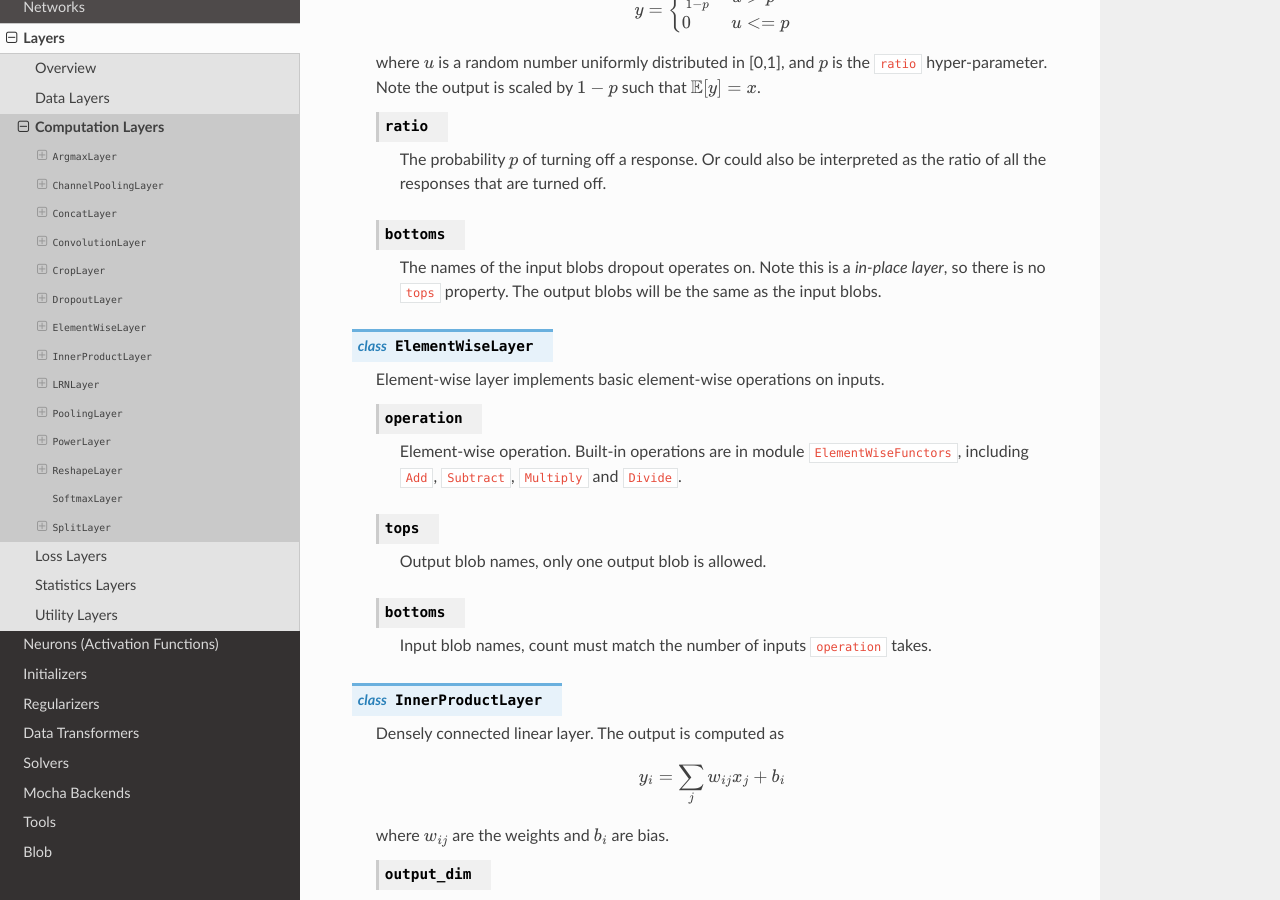
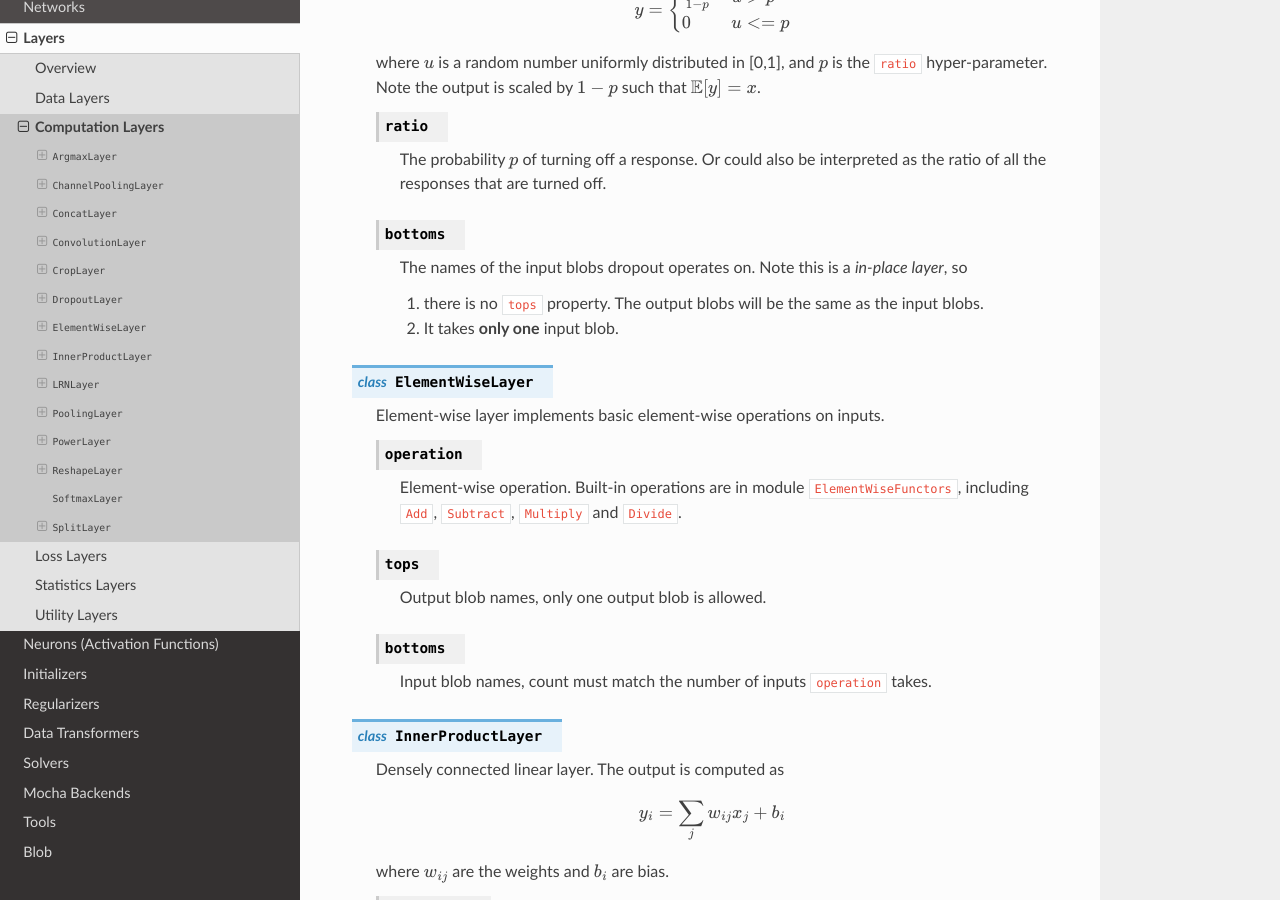
Before and after one commit to pluskid/Mocha.jl, a Sphinx documentation site: the page built from docs/user-guide/layers/computation-layer.rst, in a window 1280 px wide and 900 px high, scrolled down 3280 px. Built offline with Sphinx 7.4.7 and the Read the Docs theme 2.0.0, drawn with Linux system fonts in a browser that asks for light colours.

Commit message:
dropout layer takes ONLY ONE input blob

```diff
--- a/docs/user-guide/layers/computation-layer.rst
+++ b/docs/user-guide/layers/computation-layer.rst
@@ -176,8 +176,11 @@ Computation Layers
    .. attribute:: bottoms
 
       The names of the input blobs dropout operates on. Note this is a *in-place
-      layer*, so there is no ``tops`` property. The output blobs will be the
-      same as the input blobs.
+      layer*, so
+
+      1. there is no ``tops`` property. The output blobs will be the same as the
+         input blobs.
+      2. It takes **only one** input blob.
 
 .. class:: ElementWiseLayer
 
```
Also changed, not shown: 1 other file.
